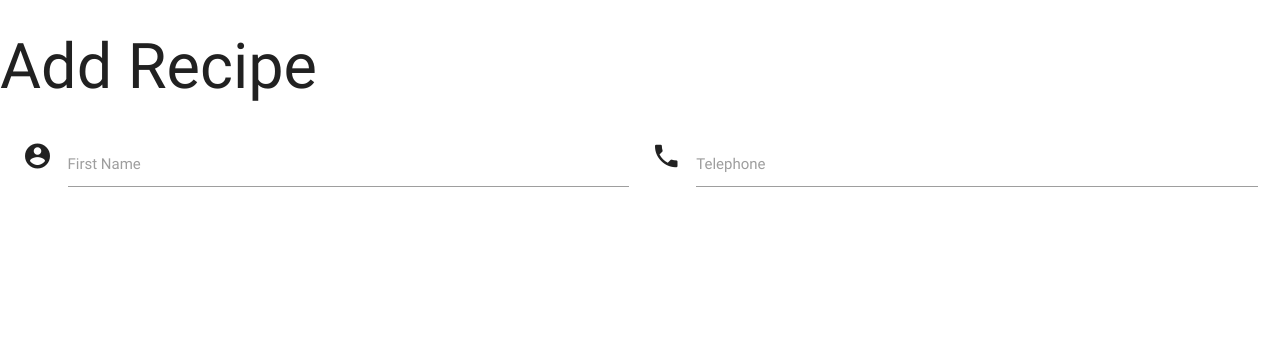
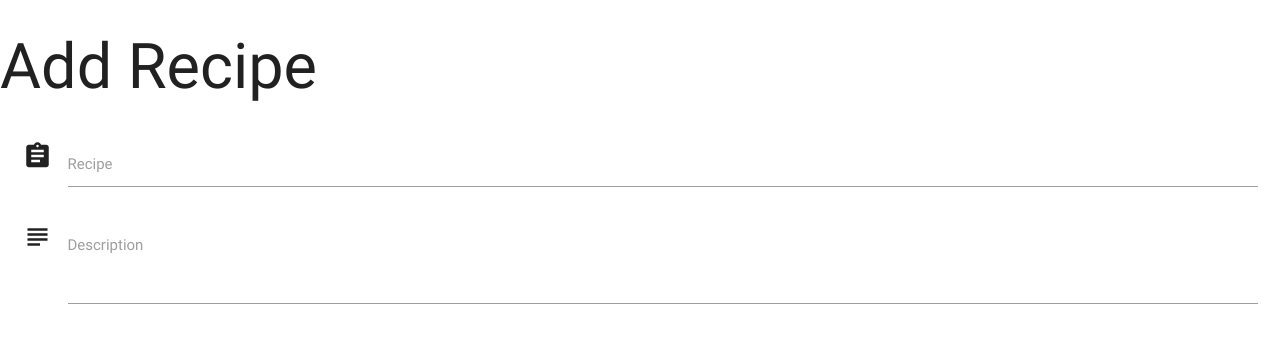
Before and after one commit to Code-Institute-Submissions/4th-milestone, a Flask app: page /add_recipe in a window 1280 px wide. Shown: the top 349 px of the page. Run offline with Flask 2, Linux system fonts and the light colour scheme; some libraries are stand-ins or nearby versions.

Commit message:
Updated form

```diff
--- a/templates/addrecipes.html
+++ b/templates/addrecipes.html
@@ -6,15 +6,15 @@
 <div class="row">
     <form  action="" method="POST" class="col s12">
         <div class="row">
-            <div class="input-field col s6">
-                <i class="material-icons prefix">account_circle</i>
-                <input id="icon_prefix" type="text" class="validate">
-                <label for="icon_prefix">First Name</label>
+            <div class="input-field col s12">
+                <i class="material-icons prefix">assignment</i>
+                <input id="recipe_name" name="recipe_name" type="text" class="validate">
+                <label for="icon_prefix">Recipe</label>
             </div>
-            <div class="input-field col s6">
-                <i class="material-icons prefix">phone</i>
-                <input id="icon_telephone" type="tel" class="validate">
-                <label for="icon_telephone">Telephone</label>
+            <div class="input-field col s12">
+                <i class="material-icons prefix">subject</i>
+                <textarea name="task_description" id="task_description" class="materialize-textarea"></textarea>
+                <label for="icon_telephone">Description</label>
             </div>
         </div>
     </form>
```
